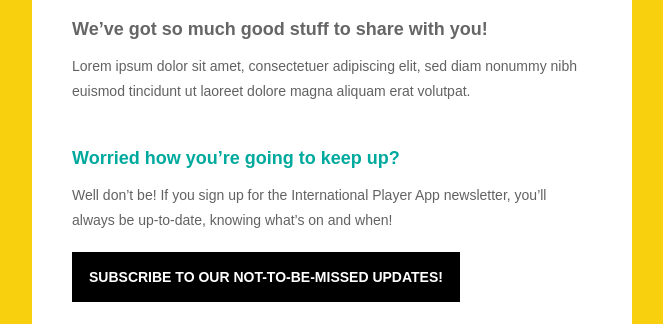
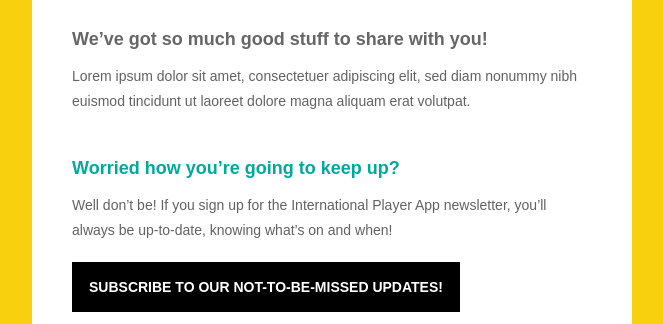
Before and after one commit to amyljb/Email-Template-Ebow, a plain HTML site: page public_html/index.html in a window 1280 px wide. Shown: the part 392-716 px from the top of the page, without its empty margins (308-971 px from the left). Drawn offline with Linux system fonts and the light colour scheme.

Commit message:
Removed unneccessary comments

```diff
--- a/public_html/main.css
+++ b/public_html/main.css
@@ -16,13 +16,6 @@ header{
     height:180px;
     width:600px;
 }
-
-/*.header-img{
-    position:absolute;
-    margin-bottom: 0;
-    padding:0;
-
-}*/
 
 .header-text{
     font-size: 10px;
@@ -66,18 +59,12 @@ header{
     color:#8b8b8b;
 }
 
-/*#intro-img{
-    margin-top:0;
-    height:205px;
-
-}*/
-
 #text-div{
     width:600px;
     margin:-10px auto;
     background-color: white;
-    padding-top:20px;
-    padding-bottom:30px;
+    padding-top:30px;
+    padding-bottom:45px;
     height:300px;
 
 }
@@ -123,10 +110,6 @@ h1{
     border: 2px solid #902a86;
 }
 
-/*.hub-img{
-    height:190px;
-}*/
-
 #social{
     width:600px;
     margin-top:-5px;
@@ -145,11 +128,6 @@ h1{
     font-size: 18px;
     color: #000;
 }
-
-/*.social-btns{
-    line-height: 0;
-    display:inline-block;
-}*/
 
 .buttons{
     text-align: center;
```
Also changed, not shown: public_html/index.html (+2 -4 lines).
